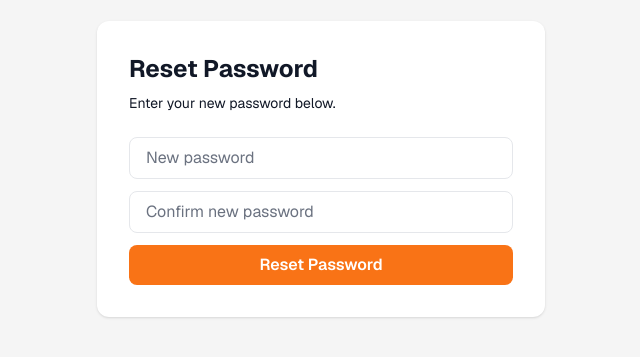
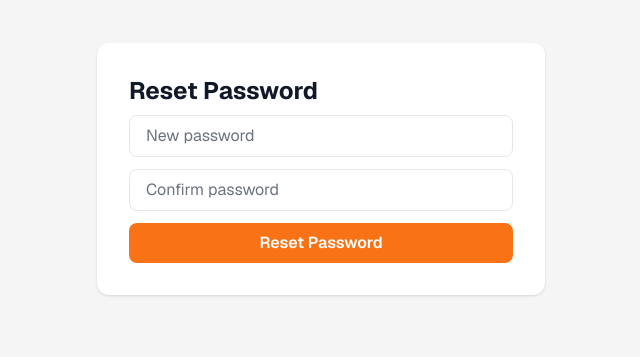
Before and after one commit to Jaygithubs/gullybits, a Next.js app in the folder client/: page /reset-password in a window 1280 px wide. Shown: the part 231-588 px from the top of the page, without its empty margins (319-959 px from the left). Built offline with nearby package versions, Linux system fonts and the light colour scheme.

Commit message:
fix reset page  and component error

```diff
--- a/client/src/app/(auth)/reset-password/page.js
+++ b/client/src/app/(auth)/reset-password/page.js
@@ -1,97 +1,16 @@
-"use client";
-
-import { useState } from "react";
-import { useRouter, useSearchParams } from "next/navigation";
-import { authService } from "../../../services/auth.service";
+import { Suspense } from "react";
+import ResetPasswordClient from "../../../components/auth/ResetPasswordClient";
 
 export default function ResetPasswordPage() {
-  const router = useRouter();
-  const searchParams = useSearchParams();
-  const token = searchParams.get("token"); // ?token=xxxx
-
-  const [password, setPassword] = useState("");
-  const [confirmPassword, setConfirmPassword] = useState("");
-  const [loading, setLoading] = useState(false);
-  const [message, setMessage] = useState("");
-
-  const submit = async (e) => {
-    e.preventDefault();
-
-    if (!token) {
-      setMessage("Invalid or expired reset link.");
-      return;
-    }
-
-    if (password !== confirmPassword) {
-      setMessage("Passwords do not match.");
-      return;
-    }
-
-    setLoading(true);
-    setMessage("");
-
-    try {
-
-    const res = await authService.resetPassword({ token, newPassword: password });
-    const data = await res.data;
-
-      if (!data.success) {
-        setMessage(data.message || "Password reset failed.");
-        return;
+  return (
+    <Suspense
+      fallback={
+        <div className="page-center">
+          <div className="card">Loading...</div>
+        </div>
       }
-
-      setMessage("Password reset successfully. Redirecting to login...");
-      setTimeout(() => {
-        router.push("/login");
-      }, 2000);
-    } catch (error) {
-      setMessage("Something went wrong. Please try again.");
-    } finally {
-      setLoading(false);
-    }
-  };
-
-  return (
-    <div className="page-center">
-      <div className="card w-full max-w-md">
-        <h1 className="text-2xl font-bold text-primary mb-2">
-          Reset Password
-        </h1>
-
-        <p className="text-sm text-muted mb-6">
-          Enter your new password below.
-        </p>
-
-        <form onSubmit={submit}>
-          <input
-            className="input"
-            type="password"
-            placeholder="New password"
-            value={password}
-            onChange={(e) => setPassword(e.target.value)}
-            required
-          />
-
-          <input
-            className="input"
-            type="password"
-            placeholder="Confirm new password"
-            value={confirmPassword}
-            onChange={(e) => setConfirmPassword(e.target.value)}
-            required
-          />
-
-          <button className="btn-primary" disabled={loading}>
-            {loading ? "Updating..." : "Reset Password"}
-          </button>
-        </form>
-
-        {message && (
-          <p className="text-sm text-center mt-4 text-muted">
-            {message}
-          </p>
-        )}
-      </div>
-    </div>
+    >
+      <ResetPasswordClient />
+    </Suspense>
   );
 }
--- /dev/null
+++ b/client/src/components/auth/ResetPasswordClient.jsx
@@ -0,0 +1,90 @@
+"use client";
+
+import { useState } from "react";
+import { useRouter, useSearchParams } from "next/navigation";
+import { authService } from "../../../services/auth.service";
+
+export default function ResetPasswordClient() {
+  const router = useRouter();
+  const searchParams = useSearchParams();
+  const token = searchParams.get("token");
+
+  const [password, setPassword] = useState("");
+  const [confirmPassword, setConfirmPassword] = useState("");
+  const [loading, setLoading] = useState(false);
+  const [message, setMessage] = useState("");
+
+  const submit = async (e) => {
+    e.preventDefault();
+
+    if (!token) {
+      setMessage("Invalid or expired reset link.");
+      return;
+    }
+
+    if (password !== confirmPassword) {
+      setMessage("Passwords do not match.");
+      return;
+    }
+
+    setLoading(true);
+    setMessage("");
+
+    try {
+      const res = await authService.resetPassword({ token, password });
+      const data = res.data;
+
+      if (!data.success) {
+        setMessage(data.message || "Password reset failed.");
+        return;
+      }
+
+      setMessage("Password reset successfully. Redirecting to login...");
+      setTimeout(() => router.push("/login"), 2000);
+    } catch {
+      setMessage("Something went wrong. Please try again.");
+    } finally {
+      setLoading(false);
+    }
+  };
+
+  return (
+    <div className="page-center">
+      <div className="card w-full max-w-md">
+        <h1 className="text-2xl font-bold text-primary mb-2">
+          Reset Password
+        </h1>
+
+        <form onSubmit={submit}>
+          <input
+            className="input"
+            type="password"
+            placeholder="New password"
+            value={password}
+            onChange={(e) => setPassword(e.target.value)}
+            required
+          />
+
+          <input
+            className="input"
+            type="password"
+            placeholder="Confirm password"
+            value={confirmPassword}
+            onChange={(e) => setConfirmPassword(e.target.value)}
+            required
+          />
+
+          <button className="btn-primary" disabled={loading}>
+            {loading ? "Updating..." : "Reset Password"}
+          </button>
+        </form>
+
+        {message && (
+          <p className="text-sm text-center mt-4 text-muted">
+            {message}
+          </p>
+        )}
+      </div>
+    </div>
+  );
+}
```
